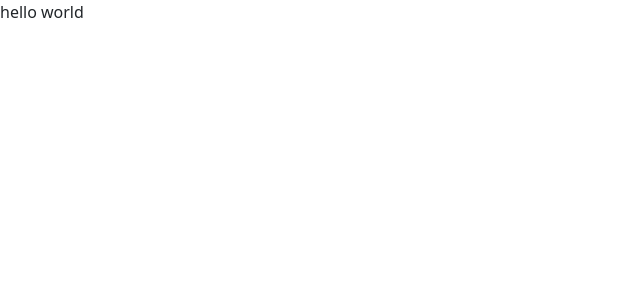
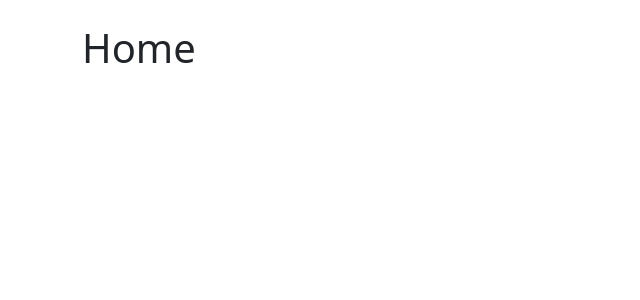
Before and after one commit to Jv2350/Notes-Tracker, a React (Vite) app: page / in a window 1280 px wide. Shown: the top 300 px of the page, without its empty margins (0-640 px from the left). Built offline with nearby package versions, Linux system fonts and the light colour scheme.

Commit message:
Wrap App component with BrowserRouter for routing support

```diff
--- a/src/App.tsx
+++ b/src/App.tsx
@@ -1,7 +1,23 @@
 import "bootstrap/dist/css/bootstrap.min.css";
+import { Container } from "react-bootstrap";
+import { Navigate, Route, Routes } from "react-router-dom";
 
 function App() {
-  return <div>hello world</div>;
+  return (
+    <Container className="my-4">
+      <Routes>
+        <Route path="/" element={<h1>Home</h1>}></Route>
+        <Route path="/new" element={<h1>New</h1>}></Route>
+
+        <Route path="/:id">
+          <Route index element={<h1>Show</h1>} />
+          <Route path="edit" element={<h1>edit</h1>} />
+        </Route>
+
+        <Route path="*" element={<Navigate to="/" />}></Route>
+      </Routes>
+    </Container>
+  );
 }
 
 export default App;
--- a/src/main.tsx
+++ b/src/main.tsx
@@ -1,9 +1,12 @@
 import { StrictMode } from "react";
 import { createRoot } from "react-dom/client";
 import App from "./App.tsx";
+import { BrowserRouter } from "react-router-dom";
 
 createRoot(document.getElementById("root")!).render(
   <StrictMode>
-    <App />
+    <BrowserRouter>
+      <App />
+    </BrowserRouter>
   </StrictMode>
 );
```
